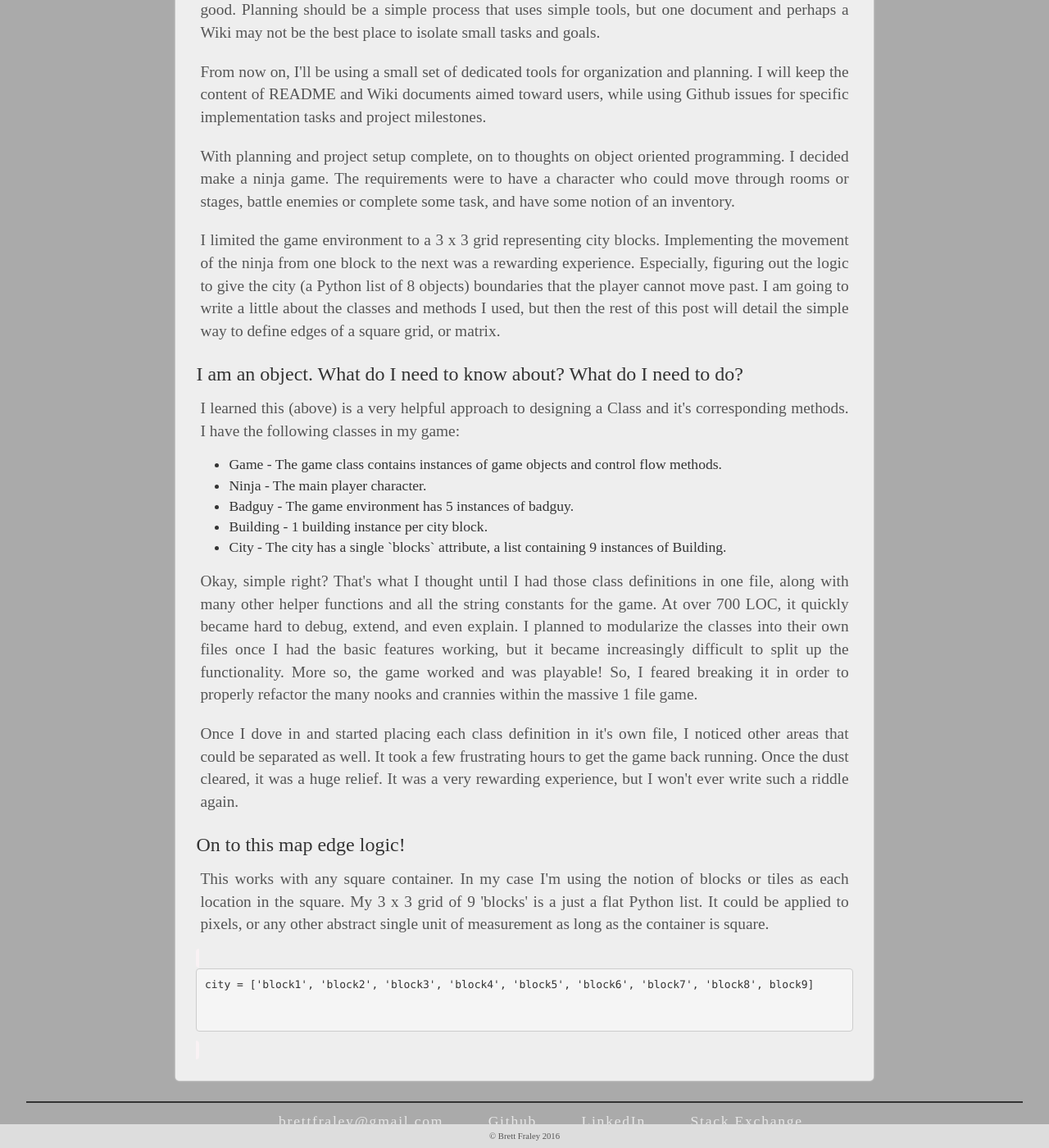
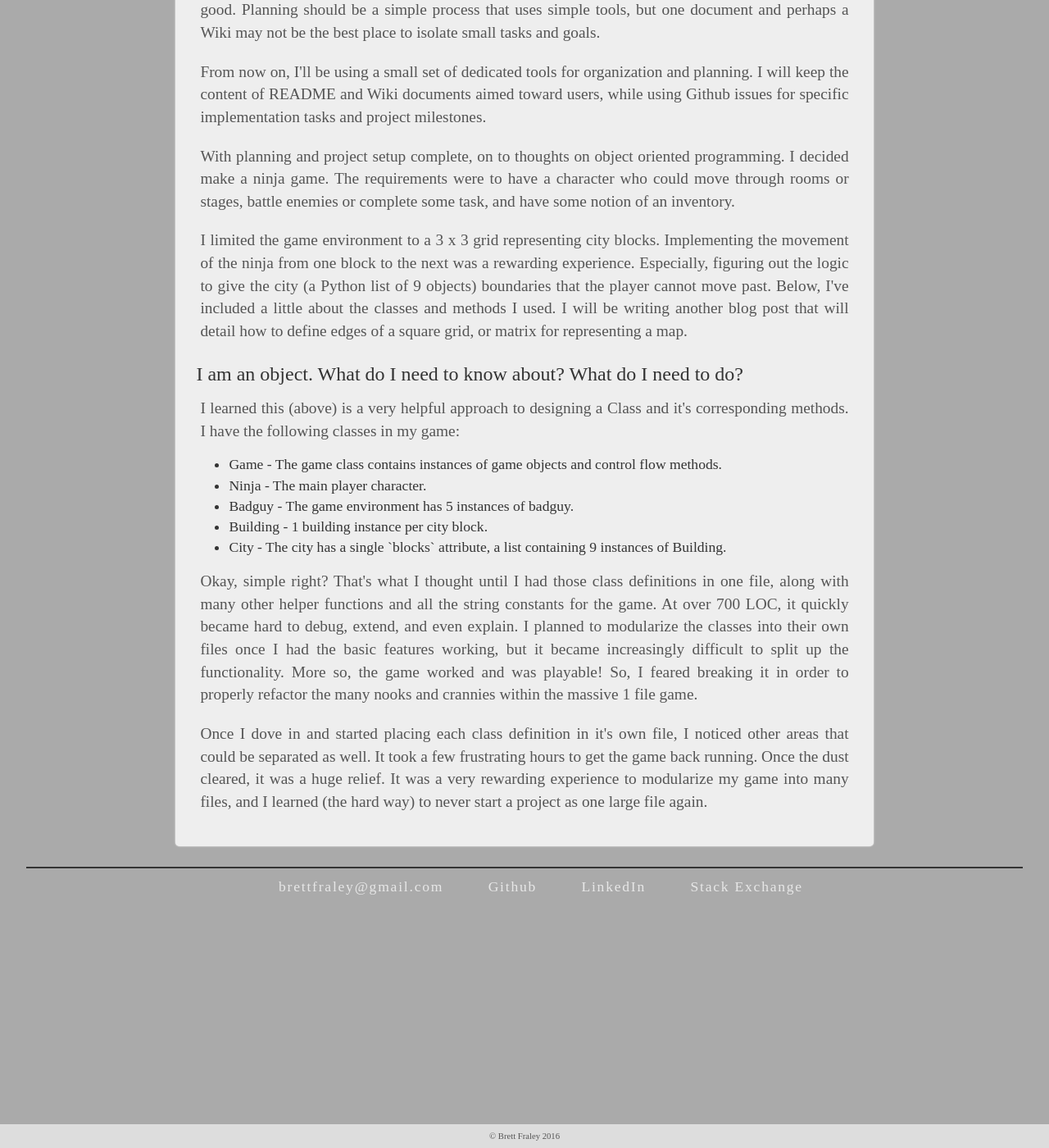
Before and after one commit to bFraley/bFraley.github.io, a Jekyll site: the page built from _posts/2016-09-9-textadventure.md, in a window 1280 px wide and 1400 px high, scrolled down 488 px. Shown: the whole window at 82% size. Built offline with Jekyll 4.4.1, drawn with Linux system fonts in a browser that asks for light colours; nearby versions of some CDN libraries; some web fonts are replaced.

Commit message:
complete text adventure post

```diff
--- a/_posts/2016-09-9-textadventure.md
+++ b/_posts/2016-09-9-textadventure.md
@@ -31,14 +31,11 @@ of an inventory.</p>
 
 <p>I limited the game environment to a 3 x 3 grid representing city blocks. Implementing the movement
 of the ninja from one block to the next was a rewarding experience. Especially, figuring out the logic
-to give the city (a Python list of 8 objects) boundaries that the player cannot move past. I am going to
-write a little about the classes and methods I used, but then the rest of this post will detail the simple
-way to define edges of a square grid, or matrix.</p>
+to give the city (a Python list of 9 objects) boundaries that the player cannot move past. Below, I've included a little about the classes and methods I used. I will be writing another blog post that will detail how to define edges of a square grid, or matrix for representing a map.</p>
 
 <h3>I am an object. What do I need to know about? What do I need to do?</h3>
 
-<p>I learned this (above) is a very helpful approach to designing a Class and it's corresponding methods.
-I have the following classes in my game:</p>
+<p>I learned this (above) is a very helpful approach to designing a Class and it's corresponding methods. I have the following classes in my game:</p>
 
 <ul>
   <li>Game - The game class contains instances of game objects and control flow methods.</li>
@@ -57,17 +54,6 @@ So, I feared breaking it in order to properly refactor the many nooks and cranni
 
 <p>Once I dove in and started placing each class definition in it's own file, I noticed other areas that could be separated as well.
 It took a few frustrating hours to get the game back running. Once the dust cleared, it was a huge relief. It was a very rewarding
-experience, but I won't ever write such a riddle again.</p>
-
-<h3>On to this map edge logic!</h3>
-
-<p>This works with any square container. In my case I'm using the notion of blocks or tiles
-as each location in the square. My 3 x 3 grid of 9 'blocks' is a just a flat Python list. It could be applied to pixels, or any other abstract single unit of measurement as long as the container is square.</p>
-
-<code><pre>
-city = ['block1', 'block2', 'block3', 'block4', 'block5', 'block6', 'block7', 'block8', block9]
-
-
-</pre></code>
+experience to modularize my game into many files, and I learned (the hard way) to never start a project as one large file again.</p>
 
 </article>
```
